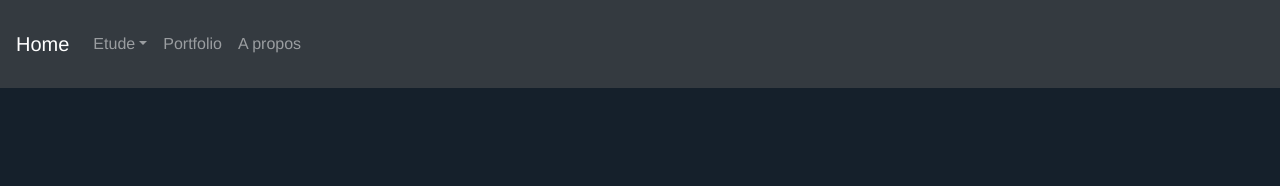
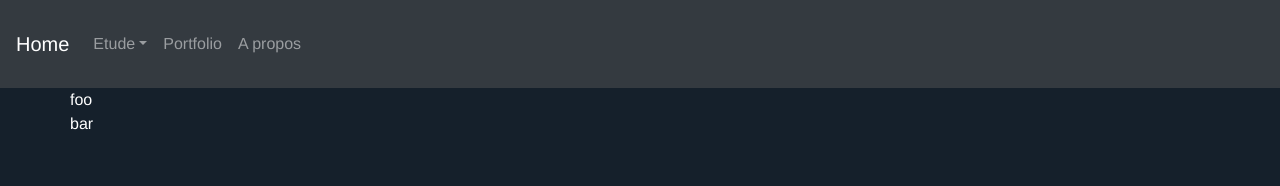
Before and after one commit to Kyowdem/Portfolio, a Vue app: page /portfolio in a window 1280 px wide. Shown: the top 186 px of the page. Built offline with nearby package versions, Linux system fonts and the light colour scheme.

Commit message:
create template

```diff
--- a/src/views/Portfolio.vue
+++ b/src/views/Portfolio.vue
@@ -1,13 +1,13 @@
 <template>
-
+  <div class="container">
+    <div class="row filter">foo</div>
+    <div class="row project">bar</div>
+  </div>
 </template>
 
 <script>
-export default {
-
-}
+export default {};
 </script>
 
 <style>
-
 </style>
```
